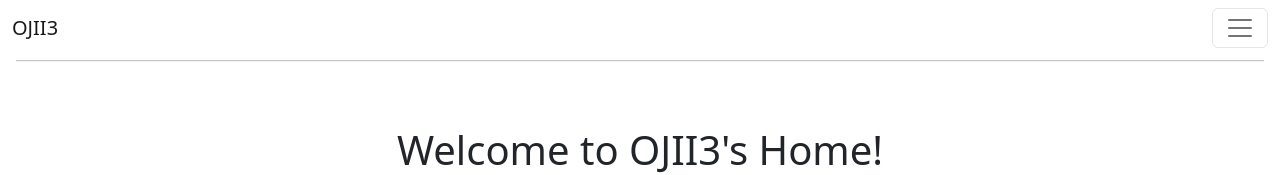
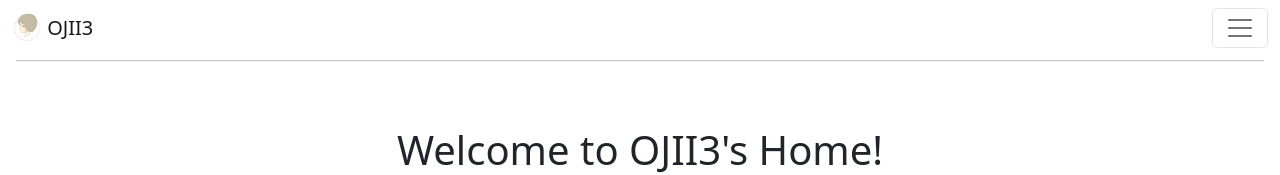
Before and after one commit to OJII3/ojii3.dev, a Next.js app: page /ojii3/home in a window 1280 px wide. Shown: the top 175 px of the page. Built offline with nearby package versions, Linux system fonts and the light colour scheme.

Commit message:
Update: update navbar

```diff
--- a/components/navbar.tsx
+++ b/components/navbar.tsx
@@ -1,5 +1,5 @@
 import Link from 'next/link'
-import { Button, Container, Form, Nav, Navbar, NavDropdown, Offcanvas, Image } from 'react-bootstrap'
+import { Button, Container, Nav, Navbar, NavDropdown, Offcanvas, Image } from 'react-bootstrap'
 
 /**
  * Navbar: BsPrefixRefForwardingComponent<"nav", NavbarProps>
@@ -12,16 +12,16 @@ const NavbarComponent = () => {
       <Navbar key={expand} bg="white" expand={expand}>
         <Container fluid>
           <Navbar.Brand as={Link} href='/ojii3/home'>
-            {/*
+
           <Image
-          alt=""
-          src="https://avatars.githubusercontent.com/u/84656786?v=4"
+          alt="icon"
+          src="/selfmade-icon.jpg"
           width="30"
           height="30"
           className="d-inline-block align-top"
           style={{borderRadius: '50%'}}
           />
-        */}
+
             {' '}OJII3
           </Navbar.Brand>
           <Navbar.Toggle aria-controls={`offcanvasNavbar-expand-${expand}`} />
```
